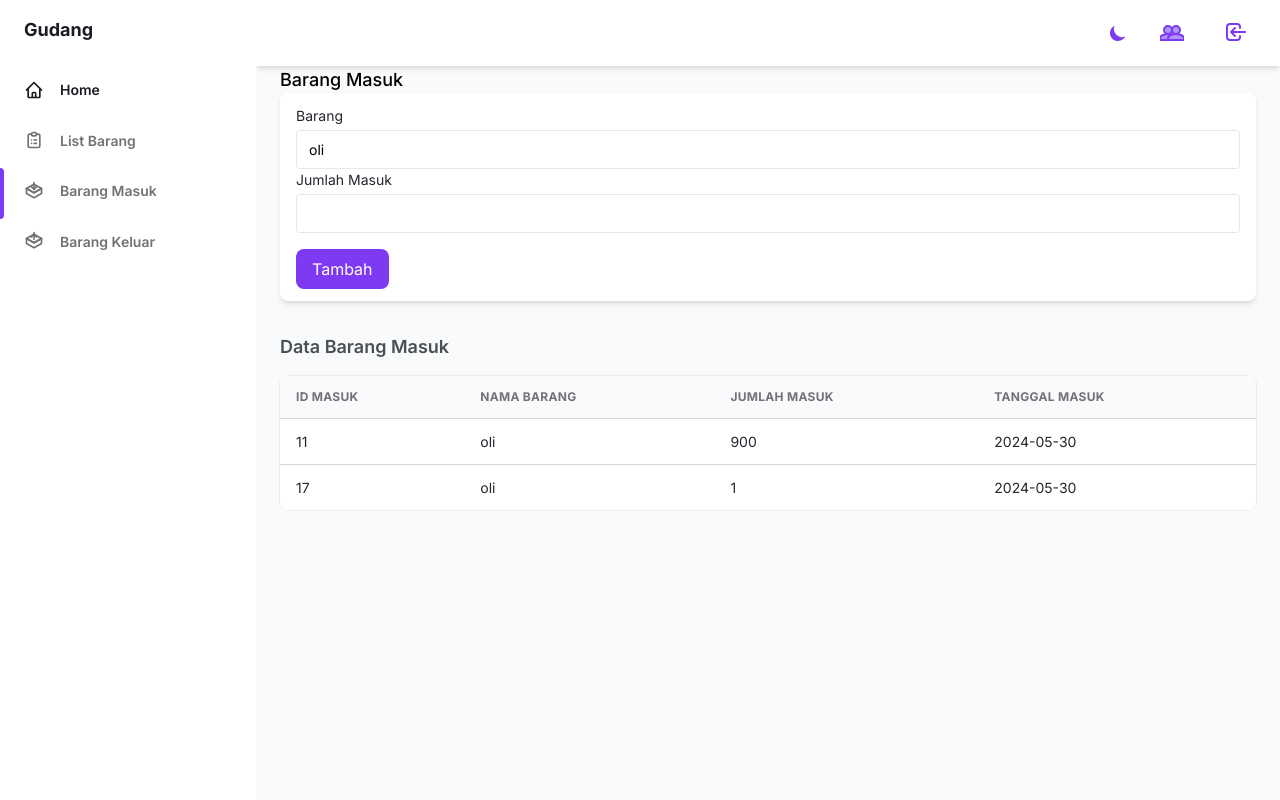
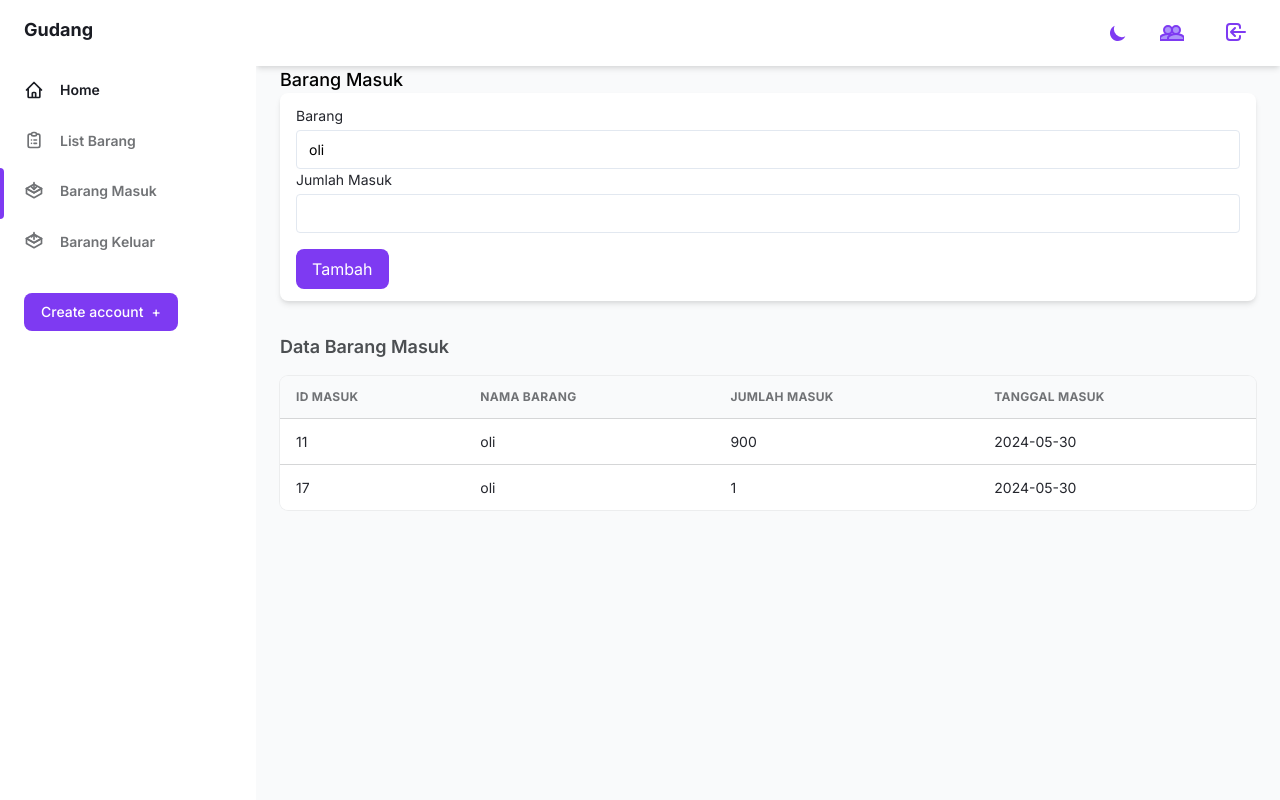
Before and after one commit to nekopride/project1, a PHP site: page /barang_masuk.php in a window 1280 px wide. Run offline with PHP 8.4, Linux system fonts and the light colour scheme; data comes from the database, SQL or seed files in the repository.

Commit message:
Update barang_masuk.php

```diff
--- a/barang_masuk.php
+++ b/barang_masuk.php
@@ -126,6 +126,14 @@ $result_masuk = $connect->query($query_masuk);
                     </a>
                 </li>
             </ul>
+                    <div class="px-6 my-6">
+                        <a href="pages/user_add.php">
+                    <button
+                      class="flex items-center justify-between px-4 py-2 text-sm font-medium leading-5 text-white transition-colors duration-150 bg-purple-600 border border-transparent rounded-lg active:bg-purple-600 hover:bg-purple-700 focus:outline-none focus:shadow-outline-purple">
+                      Create account
+                      <span class="ml-2" aria-hidden="true">+</span>
+                    </button>
+                  </div>
         </div>
     </aside>
     <div class="flex flex-col flex-1 w-full">
```
